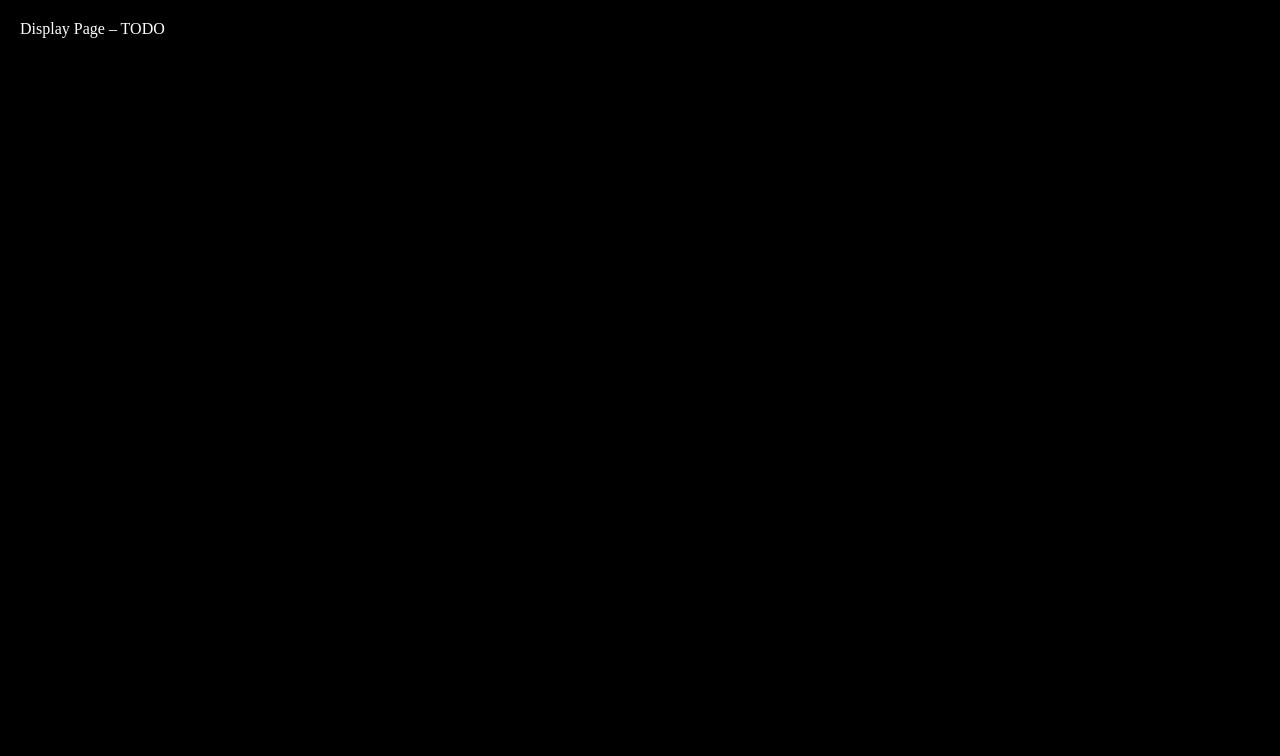
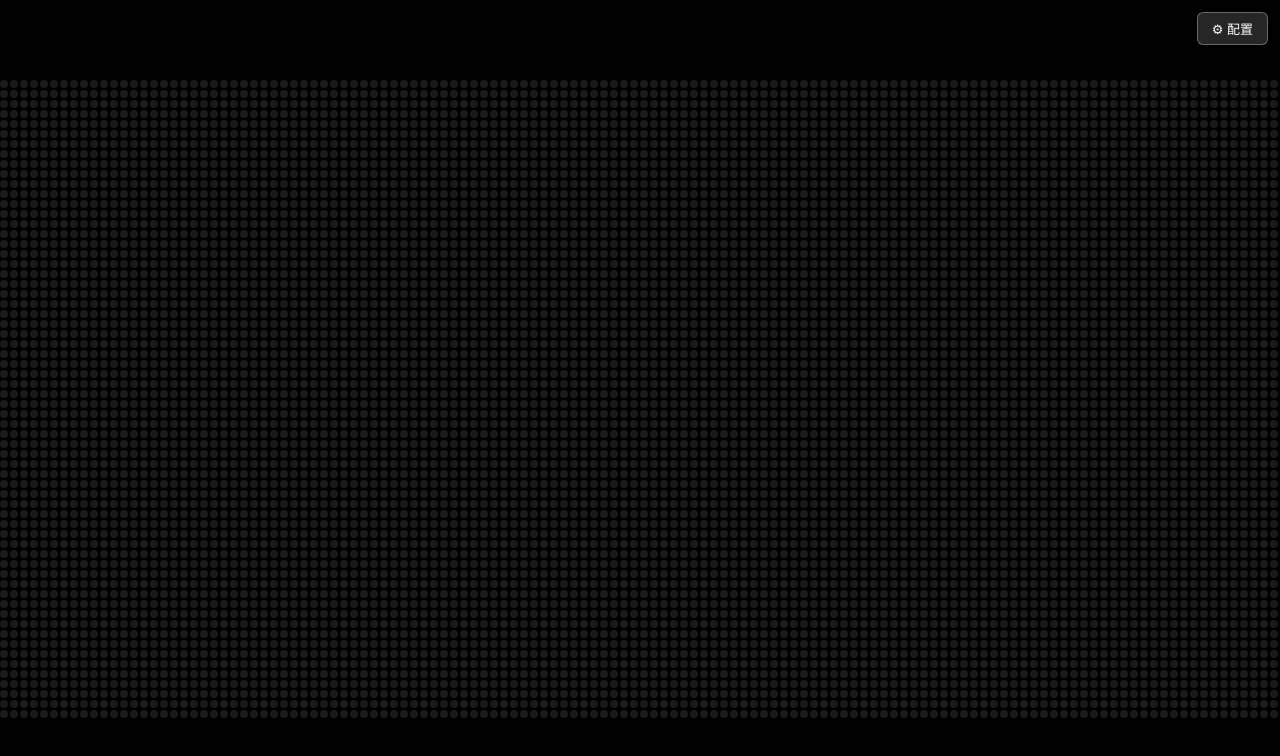
Before and after one commit to ErnestThePoet/led-screen, a React (Vite) app: page / in a window 1280 px wide. Shown: the top 756 px of the page. Built offline with nearby package versions, Linux system fonts and the light colour scheme.

Commit message:
feat: implement full-screen LED DisplayPage

```diff
--- a/src/pages/DisplayPage.tsx
+++ b/src/pages/DisplayPage.tsx
@@ -1,3 +1,55 @@
+import { useNavigate } from 'react-router-dom'
+import { useLedStore } from '../store/useLedStore'
+import LedCanvas from '../components/LedCanvas'
+
 export default function DisplayPage() {
-  return <div style={{ color: 'white', padding: 20 }}>Display Page – TODO</div>
+  const navigate = useNavigate()
+  const board = useLedStore((s) => s.board)
+  const widgets = useLedStore((s) => s.widgets)
+
+  const step = board.dotSize + board.dotGap
+  const canvasW = board.width * step
+  const canvasH = board.height * step
+
+  // Scale canvas to fill viewport while maintaining aspect ratio
+  const scaleX = window.innerWidth / canvasW
+  const scaleY = window.innerHeight / canvasH
+  const scale = Math.min(scaleX, scaleY)
+
+  return (
+    <div
+      style={{
+        width: '100vw',
+        height: '100vh',
+        backgroundColor: '#000',
+        display: 'flex',
+        alignItems: 'center',
+        justifyContent: 'center',
+        overflow: 'hidden',
+        position: 'relative',
+      }}
+    >
+      <LedCanvas board={board} widgets={widgets} scale={scale} />
+
+      <button
+        onClick={() => navigate('/config')}
+        style={{
+          position: 'fixed',
+          top: 12,
+          right: 12,
+          background: 'rgba(255,255,255,0.15)',
+          color: '#fff',
+          border: '1px solid rgba(255,255,255,0.3)',
+          borderRadius: 6,
+          padding: '6px 14px',
+          cursor: 'pointer',
+          fontSize: 13,
+          backdropFilter: 'blur(4px)',
+          zIndex: 100,
+        }}
+      >
+        ⚙ 配置
+      </button>
+    </div>
+  )
 }
```
